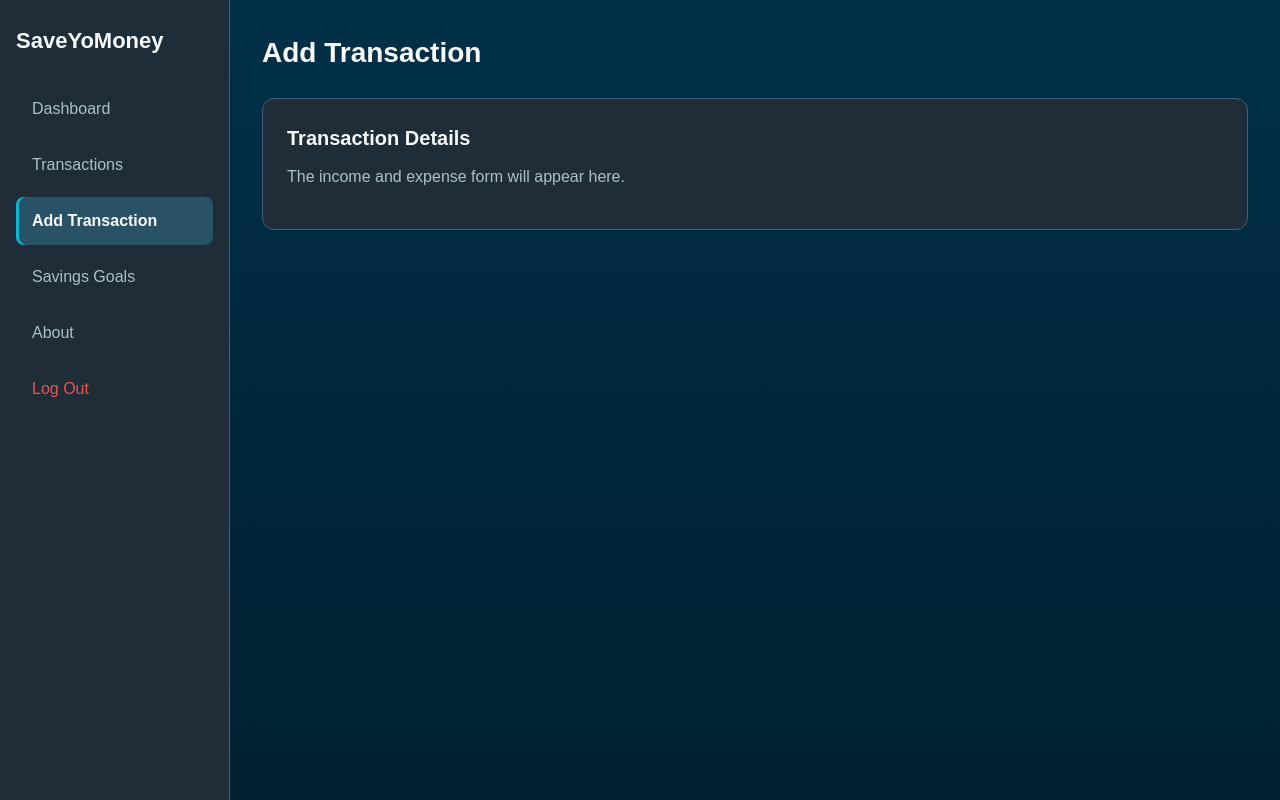
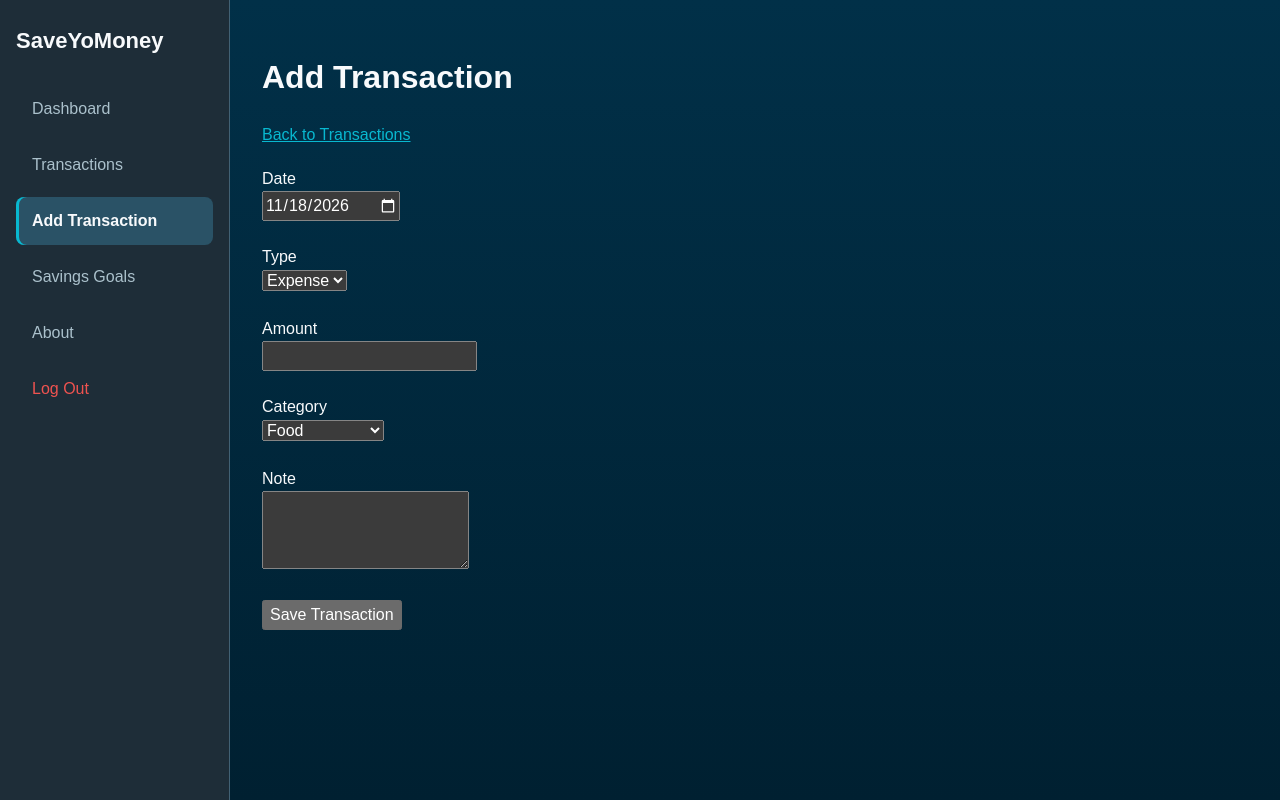
Before and after one commit to tilongg/personal-finance-tracker-group4, a React (Vite) app: page /transactions/new in a window 1280 px wide. Built offline with nearby package versions, Linux system fonts and the light colour scheme; sample sign-in values are in the browser's storage.

Commit message:
add transaction... got it workign....

```diff
--- a/src/pages/AddTransaction.jsx
+++ b/src/pages/AddTransaction.jsx
@@ -1,12 +1,142 @@
+import { useState } from "react";
+import { Link } from "react-router-dom";
+import { useFinance } from "../contexts/FinanceContext";
+
 export default function AddTransaction() {
+  const { addTransaction } = useFinance();
+
+  const [date, setDate] = useState(
+    new Date().toISOString().split("T")[0]
+  );
+  const [type, setType] = useState("expense");
+  const [amount, setAmount] = useState("");
+  const [category, setCategory] = useState("food");
+  const [note, setNote] = useState("");
+
+  function handleSubmit(event) {
+    event.preventDefault();
+
+    if (Number(amount) <= 0) {
+      alert("Amount must be greater than 0");
+      return;
+    }
+
+    addTransaction({
+      date,
+      type,
+      amount: Number(amount),
+      tag: category,
+      note
+    });
+
+    setAmount("");
+    setNote("");
+  }
+
   return (
-    <>
-      <h1 className="page-title">Add Transaction</h1>
+    <main>
+      <h1>Add Transaction</h1>
 
-      <section className="card">
-        <h2>Transaction Details</h2>
-        <p>The income and expense form will appear here.</p>
-      </section>
-    </>
+      <Link to="/transactions">Back to Transactions</Link>
+
+      <form onSubmit={handleSubmit} style={{ maxWidth: "400px", marginTop: "20px" }}>
+        <div>
+          <label htmlFor="date">Date</label>
+          <br />
+          <input
+            id="date"
+            type="date"
+            value={date}
+            onChange={(event) => setDate(event.target.value)}
+            required
+          />
+        </div>
+
+        <br />
+
+        <div>
+          <label htmlFor="type">Type</label>
+          <br />
+          <select
+            id="type"
+            value={type}
+            onChange={(event) => {
+              const newType = event.target.value;
+
+              setType(newType);
+              setCategory(newType === "income" ? "salary" : "food");
+            }}
+          >
+            <option value="expense">Expense</option>
+            <option value="income">Income</option>
+          </select>
+        </div>
+
+        <br />
+
+        <div>
+          <label htmlFor="amount">Amount</label>
+          <br />
+          <input
+            id="amount"
+            type="number"
+            step="0.01"
+            min="0.01"
+            value={amount}
+            onChange={(event) => setAmount(event.target.value)}
+            required
+          />
+        </div>
+
+        <br />
+
+        <div>
+          <label htmlFor="category">Category</label>
+          <br />
+          {type === "income" ? (
+            <select
+              id="category"
+              value={category}
+              onChange={(event) => setCategory(event.target.value)}
+            >
+              <option value="salary">Salary</option>
+              <option value="interest">Interest</option>
+              <option value="other income">Other Income</option>
+            </select>
+          ) : (
+            <select
+              id="category"
+              value={category}
+              onChange={(event) => setCategory(event.target.value)}
+            >
+              <option value="food">Food</option>
+              <option value="transport">Transport</option>
+              <option value="shopping">Shopping</option>
+              <option value="bills">Bills</option>
+              <option value="entertainment">Entertainment</option>
+              <option value="health">Health</option>
+              <option value="other">Other</option>
+            </select>
+          )}
+        </div>
+
+        <br />
+
+        <div>
+          <label htmlFor="note">Note</label>
+          <br />
+          <textarea
+            id="note"
+            rows="3"
+            value={note}
+            onChange={(event) => setNote(event.target.value)}
+          />
+        </div>
+
+        <br />
+
+        <button type="submit">Save Transaction</button>
+      </form>
+    </main>
   );
 }
```
